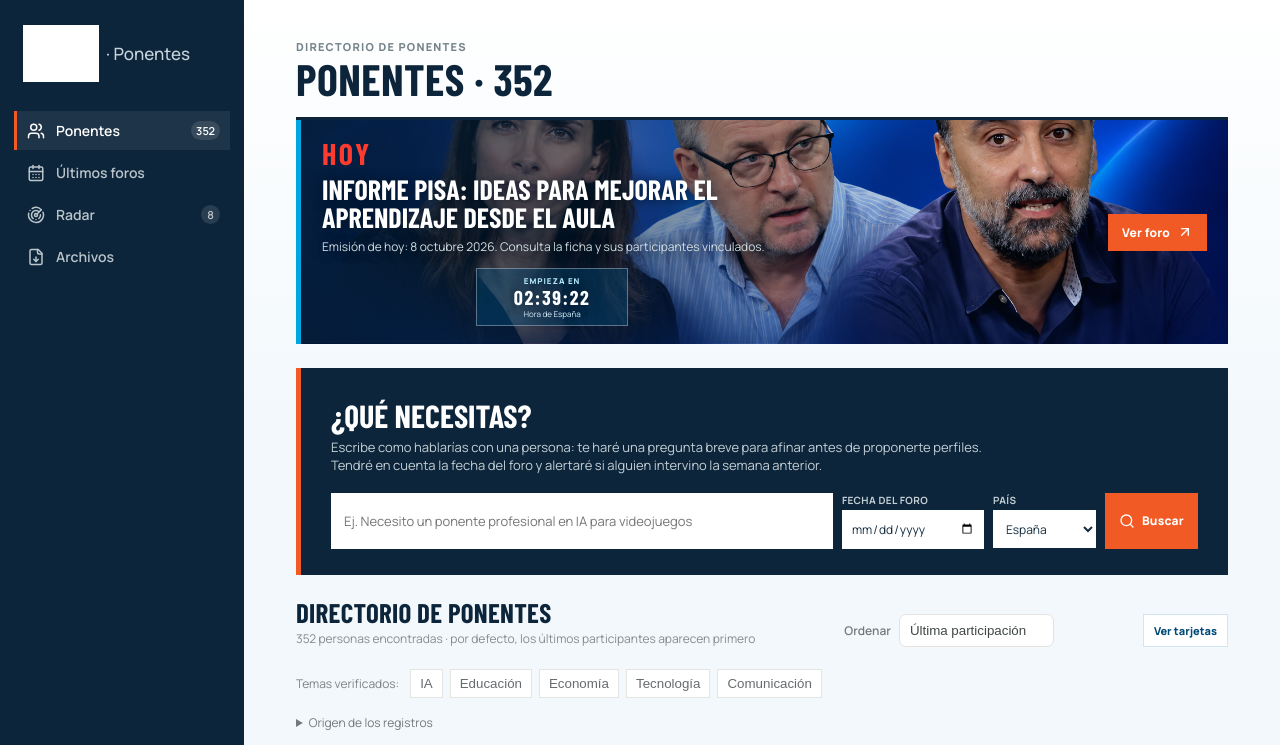
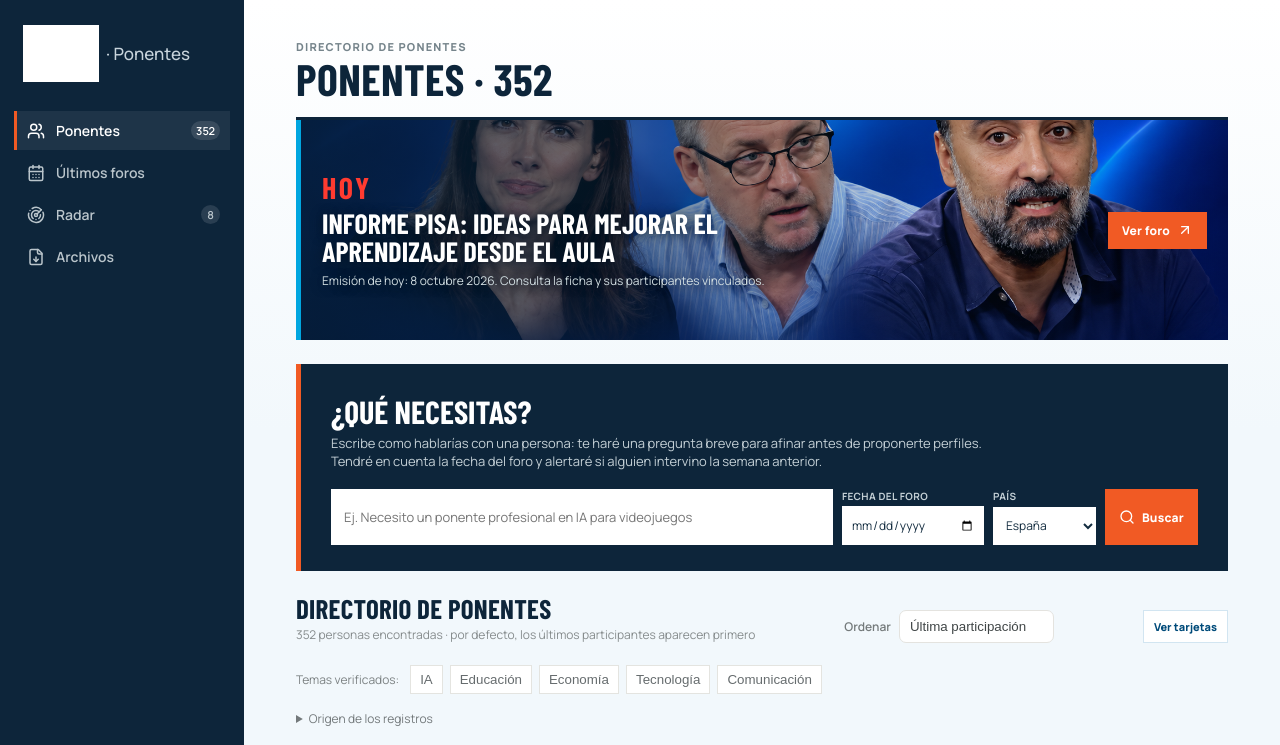
Before and after one commit to podcastdeunir-lgtm/ponentesunir, a Next.js app: page / in a window 1280 px wide. Shown: the top 745 px of the page. Built offline with nearby package versions, Linux system fonts and the light colour scheme; grey boxes are pictures that could not be loaded.

Commit message:
Remove forum countdown

```diff
--- a/app/globals.css
+++ b/app/globals.css
@@ -250,7 +250,6 @@ h1,.panel h2,.page-tools h2,.forum-body h2,.profile-hero h2,.modal h2{
 .forum-today-label{margin:0 0 7px!important;color:#ff3b30!important;font:800 30px/1 'Barlow Condensed',Arial,sans-serif!important;letter-spacing:.08em!important;text-shadow:none!important}
 .global-search{display:none!important}
 .forum-today .eyebrow{color:#b7ecff!important}
-.forum-countdown{position:static;display:grid;justify-items:center;gap:1px;width:max-content;min-width:152px;margin:12px auto 0;color:#fff;border:1px solid #ffffff55;padding:6px 11px;background:#004b7a66;text-align:center}.forum-countdown b{font:800 8px Manrope,Arial;letter-spacing:.12em;color:#b7ecff}.forum-countdown strong{font:700 20px/1 'Barlow Condensed',Arial;letter-spacing:.08em}.forum-countdown span{font-size:8px;color:#d9f3ff}@media(max-width:800px){.forum-countdown{min-width:0}}
 .sidebar .recurring-phrases{
   position:static!important;
   top:auto!important;
--- a/components/speakers-app.tsx
+++ b/components/speakers-app.tsx
@@ -428,13 +428,6 @@ const verifiedForumTopicsFor=(person:Pick<Person,'name'>)=>Array.from(new Set(fo
 const spanishMonths:Record<string,number>={enero:0,febrero:1,marzo:2,abril:3,mayo:4,junio:5,julio:6,agosto:7,septiembre:8,octubre:9,noviembre:10,diciembre:11};
 const forumDateAsDate=(date:string)=>{const match=date.match(/(\d{1,2})\s+([a-záéíóú]+)\s+(\d{4})/i);if(!match)return null;const month=spanishMonths[match[2].normalize('NFD').replace(/[\u0300-\u036f]/g,'').toLowerCase()];return month===undefined?null:new Date(Number(match[3]),month,Number(match[1]));};
 if(typeof window!=='undefined'){
- const countdownWindow=window as Window & {__unirCountdownTimer?:number};
- if(!countdownWindow.__unirCountdownTimer){
-  const updateCountdown=()=>{const today=new Date();today.setHours(0,0,0,0);const forum=forums.find(item=>item.startsAt&&forumDateAsDate(item.date)?.getTime()===today.getTime());const host=document.querySelector<HTMLElement>('.forum-today > div');if(!forum||!host)return;let badge=host.querySelector<HTMLElement>('.forum-countdown');if(!badge){badge=document.createElement('div');badge.className='forum-countdown';host.appendChild(badge);}const date=forumDateAsDate(forum.date);if(!date)return;const [hours,minutes]=forum.startsAt!.split(':').map(Number);date.setHours(hours,minutes,0,0);const remaining=Math.max(0,date.getTime()-Date.now());if(!remaining){badge.innerHTML='<b>EN DIRECTO</b><span>La sesión ya ha comenzado</span>';return;}const totalSeconds=Math.floor(remaining/1000);const h=Math.floor(totalSeconds/3600);const m=Math.floor((totalSeconds%3600)/60);const s=totalSeconds%60;badge.innerHTML=`<b>EMPIEZA EN</b><strong>${String(h).padStart(2,'0')}:${String(m).padStart(2,'0')}:${String(s).padStart(2,'0')}</strong><span>Hora de España</span>`;};
-  updateCountdown();countdownWindow.__unirCountdownTimer=window.setInterval(updateCountdown,1000);
- }
-}
-if(typeof window!=='undefined'){
  const reviewWindow=window as Window & {__unirReviewBadgeTimer?:number};
  if(!reviewWindow.__unirReviewBadgeTimer){
   const updateReviewBadge=()=>{const today=new Date();today.setHours(0,0,0,0);const pending=forums.flatMap(forum=>{const date=forumDateAsDate(forum.date);if(!date)return [];const end=new Date(date);const [hours,minutes]=(forum.endsAt||'23:59').split(':').map(Number);end.setHours(hours,minutes,0,0);const hasFinished=new Date()>=end;return hasFinished?forum.people.filter(name=>!people.find(person=>normalizeDirectoryName(person.name)===normalizeDirectoryName(name))?.rating):[]});const personButton=document.querySelector<HTMLElement>('.sidebar nav button:nth-child(2)');if(!personButton)return;let badge=personButton.querySelector<HTMLElement>('.review-notification-badge');if(!pending.length){badge?.remove();return}if(!badge){badge=document.createElement('span');badge.className='review-notification-badge';personButton.appendChild(badge)}badge.textContent=String(pending.length);badge.title=`${pending.length} valoraciones pendientes`;};
```
